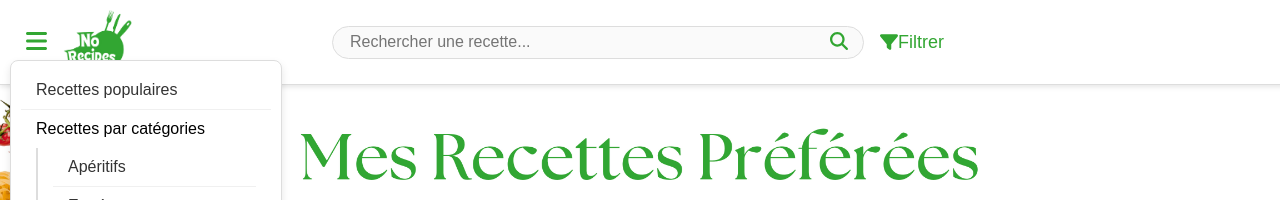
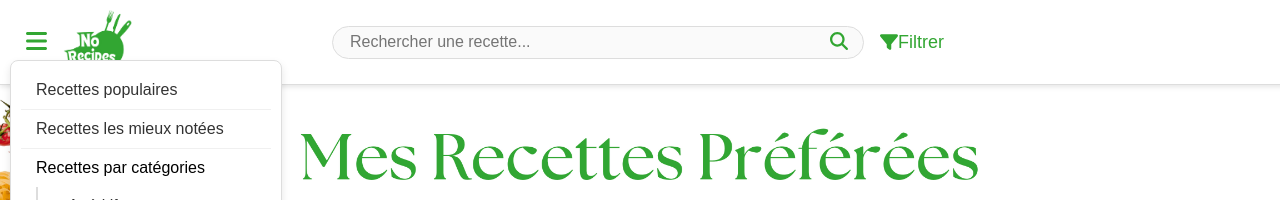
Before and after one commit to MaximeEmonnot/NoRecipes, a React (Create React App) app in the folder Front/: page / in a window 1280 px wide. Both pictures are taken after a click on the button 36 px from the left and 42 px from the top of the page. Shown: the top 200 px of the page. Built offline with nearby package versions, Linux system fonts and the light colour scheme.

Commit message:
rollback sur la note

```diff
--- a/Front/src/components/AdvancedSearch.js
+++ b/Front/src/components/AdvancedSearch.js
@@ -81,7 +81,7 @@ const AdvancedSearch = ({ onSearch }) => {
                     </select>
                 </div>
 
-                {/* Par note
+                {/* Par note */}
                 <div className="form-group">
                     <label>Par note :</label>
                     <input
@@ -94,7 +94,7 @@ const AdvancedSearch = ({ onSearch }) => {
                         max="5"
                         step="0.1"
                     />
-                </div> */}
+                </div>
 
                 <button type="submit" className="search-button">Rechercher</button>
             </form>
--- a/Front/src/components/Navbar.js
+++ b/Front/src/components/Navbar.js
@@ -74,6 +74,7 @@ const Navbar = () => {
                 <div className="dropdown-menu">
                     <ul>
                         <li><Link to="#">Recettes populaires</Link></li>
+                        <li><Link to="#">Recettes les mieux notées</Link></li>
                         <li>Recettes par catégories
                             <ul>
                                 <li><Link to="#">Apéritifs</Link></li>
```
